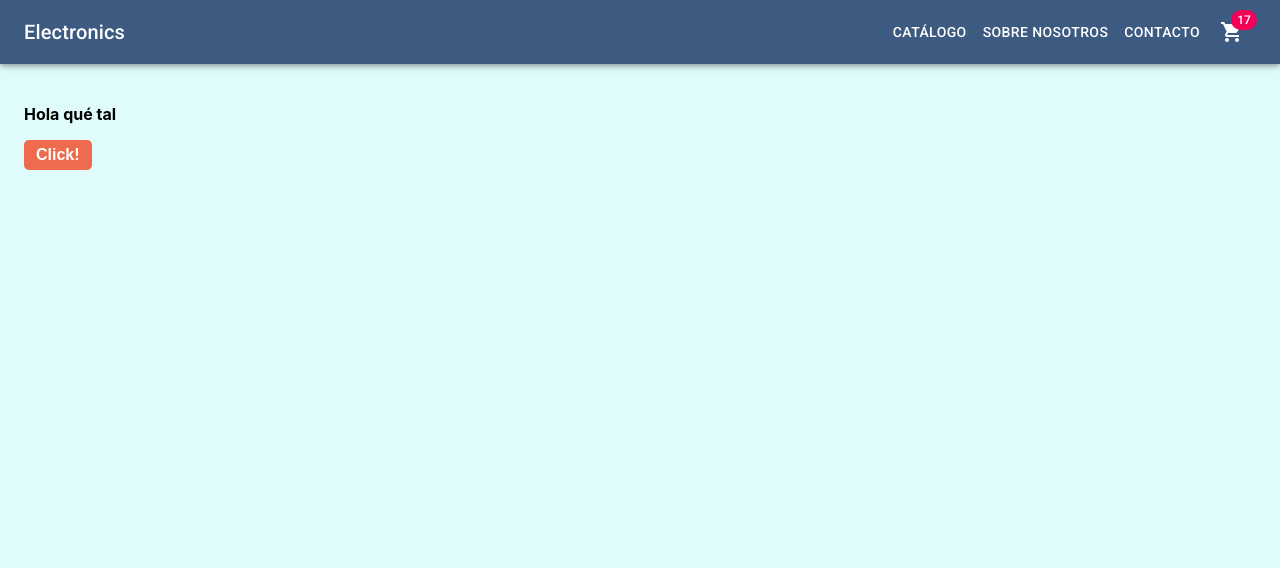
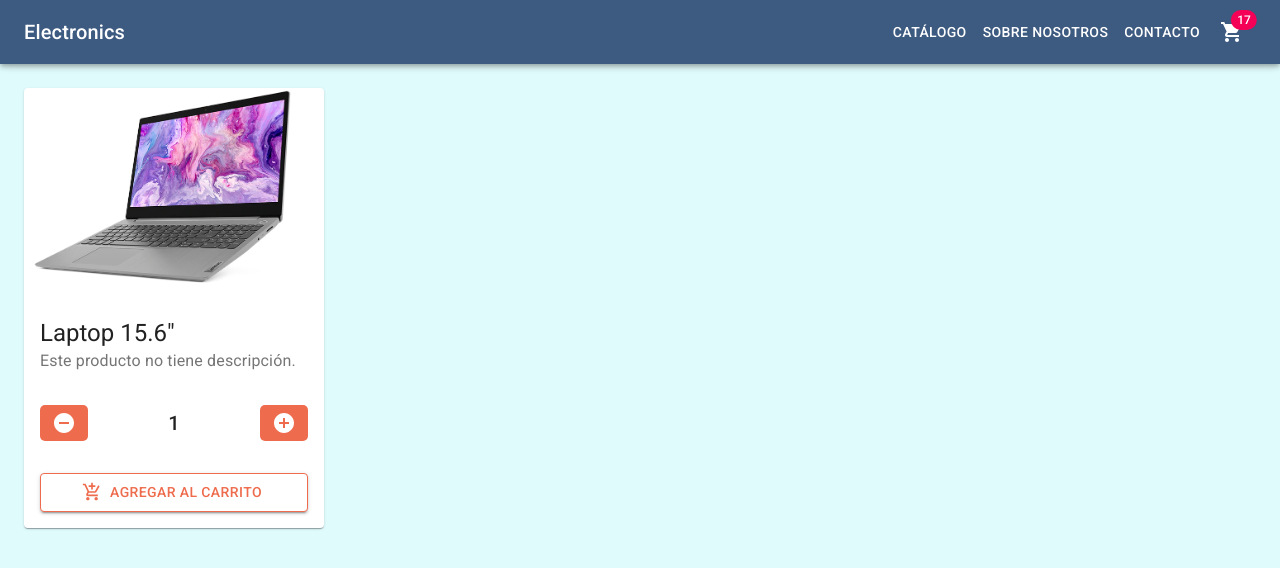
Before and after one commit to kathmontalvo/electronics-montalvo, a React (Create React App) app: page / in a window 1280 px wide. Shown: the top 568 px of the page. Built offline with nearby package versions, Linux system fonts and the light colour scheme.

Commit message:
add/ ItemCount card + funciones increment y decrement + onAdd

```diff
--- a/package.json
+++ b/package.json
@@ -8,6 +8,7 @@
     "@testing-library/jest-dom": "^5.12.0",
     "@testing-library/react": "^11.2.7",
     "@testing-library/user-event": "^12.8.3",
+    "moment": "^2.29.1",
     "react": "^17.0.2",
     "react-dom": "^17.0.2",
     "react-scripts": "4.0.3",
--- /dev/null
+++ b/src/components/ItemCount/ItemCount.jsx
@@ -0,0 +1,85 @@
+import React, { useState } from 'react';
+import { makeStyles } from '@material-ui/core/styles';
+import itemCountSyles from './ItemCountStyles';
+
+import Card from '@material-ui/core/Card';
+import CardActions from '@material-ui/core/CardActions';
+import Button from '@material-ui/core/Button';
+import IconButton from '@material-ui/core/IconButton';
+import AddCircleIcon from '@material-ui/icons/AddCircle';
+import RemoveCircleIcon from '@material-ui/icons/RemoveCircle';
+import Typography from '@material-ui/core/Typography';
+import { CardContent, CardMedia } from '@material-ui/core';
+import { AddShoppingCart } from '@material-ui/icons';
+
+import laptopImg from '../../assets/laptop.png'
+
+const useStyles = makeStyles(theme => itemCountSyles(theme))
+
+const ItemCount = (props) => {
+
+    const classes = useStyles();
+
+    const { stock, initial, onAdd } = props;
+    const [counter, setCounter] = useState(Number(initial));
+
+    const increment = () => {
+        counter < stock && setCounter(counter + 1);
+    };
+    const decrement = () => {
+        counter > 0 && setCounter(counter - 1);
+    };
+
+    return (
+        <div>
+            <Card className={classes.card}>
+                <CardMedia
+                    component="img"
+                    title="laptop"
+                    alt="laptop 15.6 pulgadas"
+                    image={laptopImg}
+                />
+                <CardContent>
+                    <Typography variant="h5">
+                        Laptop 15.6"
+                    </Typography>
+                    <Typography variant="body1" color="textSecondary">
+                        Este producto no tiene descripción.
+                    </Typography>
+                </CardContent>
+                <CardActions className={classes.cardButtons}>
+                    <IconButton
+                        onClick={ decrement }
+                        disabled={ counter === 0 ? true : false}
+                        className={classes.buttonIcon}
+                    >
+                        <RemoveCircleIcon/>
+                    </IconButton>
+                    <Typography variant="h6">
+                        {counter}
+                    </Typography>
+                    <IconButton
+                        onClick={ increment }
+                        disabled={ counter >= stock ? true : false}
+                        className={classes.buttonIcon}
+                    >
+                        <AddCircleIcon/>
+                    </IconButton>
+                </CardActions>
+                <CardActions className={classes.cardButtons}>
+                    <Button
+                        variant="contained"
+                        startIcon={<AddShoppingCart />}
+                        className={classes.mainButton}
+                        disabled={ counter === 0 ? true : false}
+                        onClick={ () => onAdd(counter) }
+                    >
+                        Agregar al carrito
+                    </Button>
+                </CardActions>
+            </Card>
+        </div>
+    )
+}
+
+export default ItemCount
--- /dev/null
+++ b/src/components/ItemCount/ItemCountStyles.js
@@ -0,0 +1,47 @@
+const ItemCountStyles = (theme) => {
+    return ({
+        card: {
+            maxWidth: '300px',
+        },
+        cardButtons: {
+            justifyContent: 'space-between',
+            padding: '16px',
+        },
+        buttonIcon: {
+            fontSize: '16px',
+            fontWeight: 'bold',
+            backgroundColor: '#EE6C4D',
+            color: '#FFF',
+            border: 'none',
+            borderRadius: '5px',
+            padding: '6px 12px',
+            transition: '0.25s all ease-in-out',
+            cursor: 'pointer',
+            '&:hover': {
+                backgroundColor: '#3D5A80',
+                transition: '0.25s all ease-in-out'
+            },
+            '&:disabled': {
+                backgroundColor: '#CECECE',
+                cursor: 'auto'
+            }
+        },
+        mainButton: {
+            width: '100%',
+            backgroundColor: '#FFF',
+            color: '#EE6C4D',
+            border: '1px solid #EE6C4D',
+            transition: '0.25s all ease-in-out',
+            '&:hover': {
+                backgroundColor: '#EE6C4D',
+                color: '#FFF',
+                transition: '0.25s all ease-in-out',
+            },
+            '&:disabled': {
+                border: '1px solid #CECECE',
+            }
+        }
+    })
+}
+
+export default ItemCountStyles
--- a/src/components/ItemListContainer/ItemListContainer.jsx
+++ b/src/components/ItemListContainer/ItemListContainer.jsx
@@ -1,19 +1,24 @@
-import React from 'react';
+import React, { useState } from 'react';
 import { makeStyles } from '@material-ui/core/styles';
 import { itemListContainerStyles } from './ItemListContainerStyles';
+import ItemCount from '../ItemCount/ItemCount'
 
 const useStyles = makeStyles((theme) => itemListContainerStyles(theme))
 
 const ItemListContainer = (props) => {
     const classes = useStyles();
-    const { greeting } = props;
+
+    const addItem = (qty) => {
+
+        Number(qty) === 1
+        ? alert(`Se añadió ${qty} item al carrito!`)
+        : alert(`Se añadieron ${qty} items al carrito!`);
+
+    }
 
     return (
         <div className={classes.container}>
-            <section>
-                <p>{greeting}</p>
-                <button>Click!</button>
-            </section>
+            <ItemCount stock="8" initial="1" onAdd={addItem}/>
         </div>
     )
 }
--- a/src/components/ItemListContainer/ItemListContainerStyles.js
+++ b/src/components/ItemListContainer/ItemListContainerStyles.js
@@ -1,6 +1,5 @@
 const commonStyles = {
     fontSize: '16px',
-    fontWeight: 'bold',
 }
 
 export const itemListContainerStyles = (theme) => {
@@ -13,20 +12,6 @@ export const itemListContainerStyles = (theme) => {
             '& p': {
                 ...commonStyles,
             },
-            '& button': {
-                ...commonStyles,
-                backgroundColor: '#EE6C4D',
-                color: '#FFF',
-                border: 'none',
-                borderRadius: '5px',
-                padding: '6px 12px',
-                transition: '0.25s all ease-in-out',
-                cursor: 'pointer',
-                '&:hover': {
-                    backgroundColor: '#3D5A80',
-                    transition: '0.25s all ease-in-out'
-                }
-            }
         }
 
     })
```
Also changed, not shown: src/assets/laptop.png (added), 1 other file (tests, documents, lock files or other folders).
